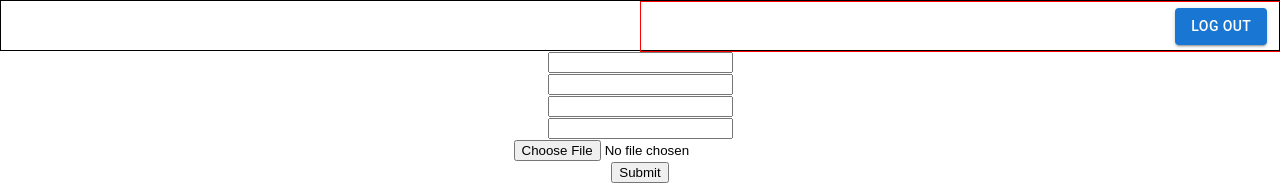
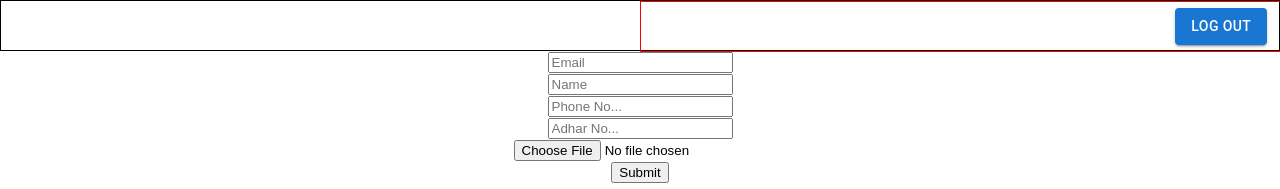
Before and after one commit to Amarjeet9999/Easy-delivery, a React (Create React App) app in the folder frontend/: page /vendorSignUp in a window 1280 px wide. Shown: the top 189 px of the page. Built offline with nearby package versions, Linux system fonts and the light colour scheme.

Commit message:
some changes in vendorForm

```diff
--- a/frontend/src/Components/Home/Main.jsx
+++ b/frontend/src/Components/Home/Main.jsx
@@ -14,8 +14,12 @@ function Main() {
           <Typography variant="h4">Choose any one of the mode below</Typography>
         </div>
         <div className={styles.middleContainer}>
-          <h1>Vendor</h1>
-          <h1>Driver</h1>
+          <Slide left>
+            <h1>Vendor</h1>
+          </Slide>
+          <Slide right>
+            <h1>Driver</h1>
+          </Slide>
         </div>
         <div className={styles.lowerContainer}>
           <div className={styles.cards}>
--- a/frontend/src/Components/Registration/DriverSignUp.jsx
+++ b/frontend/src/Components/Registration/DriverSignUp.jsx
@@ -1,4 +1,4 @@
-import React, { useState, useEffect } from "react";
+import React, { useState, useEffect, useRef } from "react";
 import { storage } from "./firebase";
 import axios from "axios";
 
@@ -96,7 +96,6 @@ export const DriverSignUp = () => {
           />
         </div>
         <div>
-          <label>Driving Licence</label>
           <input onChange={fileUpload} type="file" />
         </div>
         <div>
--- a/frontend/src/Components/Registration/VendorSignUp.jsx
+++ b/frontend/src/Components/Registration/VendorSignUp.jsx
@@ -56,16 +56,36 @@ export const VendorSignUp = () => {
     <>
       <form onSubmit={handleSubmit}>
         <div>
-          <input name="email" type="email" onChange={handleChange} />
+          <input
+            name="email"
+            type="email"
+            placeholder="Email"
+            onChange={handleChange}
+          />
         </div>
         <div>
-          <input name="password" type="password" onChange={handleChange} />
+          <input
+            name="password"
+            type="password"
+            placeholder="Name"
+            onChange={handleChange}
+          />
         </div>
         <div>
-          <input name="phone" type="text" onChange={handleChange} />
+          <input
+            name="phone"
+            type="text"
+            placeholder="Phone No..."
+            onChange={handleChange}
+          />
         </div>
         <div>
-          <input name="adhar" type="text" onChange={handleChange} />
+          <input
+            name="adhar"
+            type="text"
+            placeholder="Adhar No..."
+            onChange={handleChange}
+          />
         </div>
         <div>
           <input type="file" onChange={handleUpload} />
--- a/frontend/src/Components/VendorDashBoard/VendorDashBoard.jsx
+++ b/frontend/src/Components/VendorDashBoard/VendorDashBoard.jsx
@@ -1,4 +1,4 @@
-import React, { useState, useEffect } from "react";
+import React, { useState, useEffect, useRef } from "react";
 import { storage } from "../Registration/firebase";
 export const VendorDashBoard = () => {
   const [url, setUrl] = useState("");
```
Also changed, not shown: frontend/src/styles/GlobalStyle.js (added).
